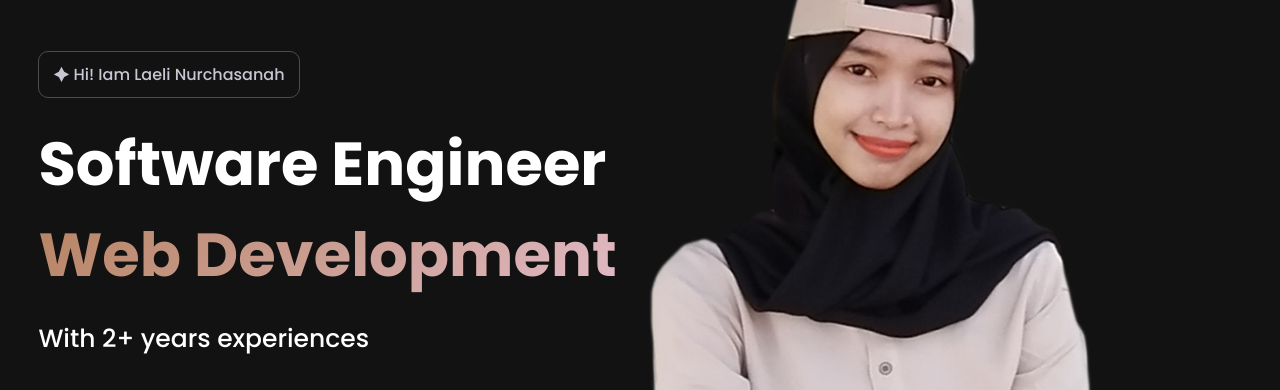
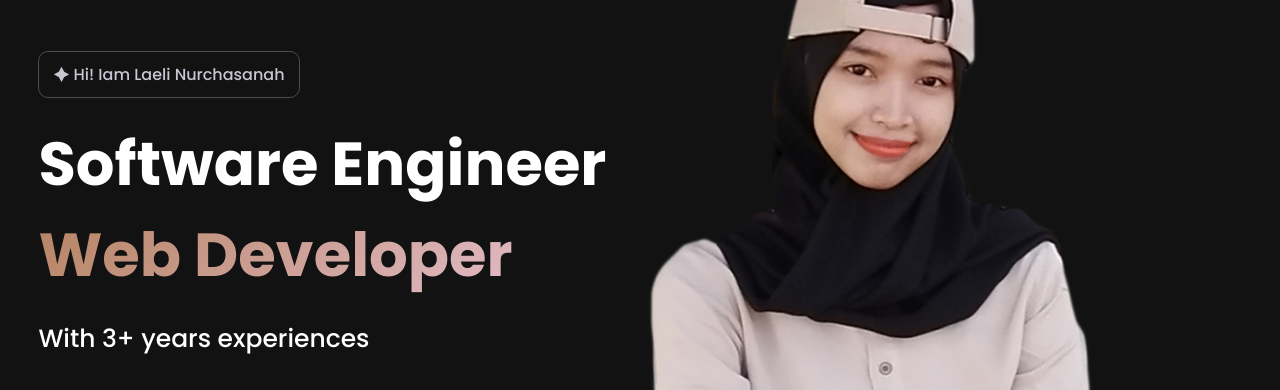
Before and after one commit to laelinurchasanah/PersonalPortfolioProject, a plain HTML site: page index.html in a window 1280 px wide. Shown: the part 126-516 px from the top of the page. Drawn offline with nearby package versions, Linux system fonts and the light colour scheme.

Commit message:
update index.html

```diff
--- a/index.html
+++ b/index.html
@@ -55,9 +55,9 @@
         </a>
         <h1>
           Software Engineer <br />
-          <span>Web Development</span>
+          <span>Web Developer</span>
         </h1>
-        <h4>With 2+ years experiences</h4>
+        <h4>With 3+ years experiences</h4>
         <div class="socialmedia">
           <a
             href="https://www.facebook.com/laeli.laeli.73997861?mibextid=ZbWKwL"
```
